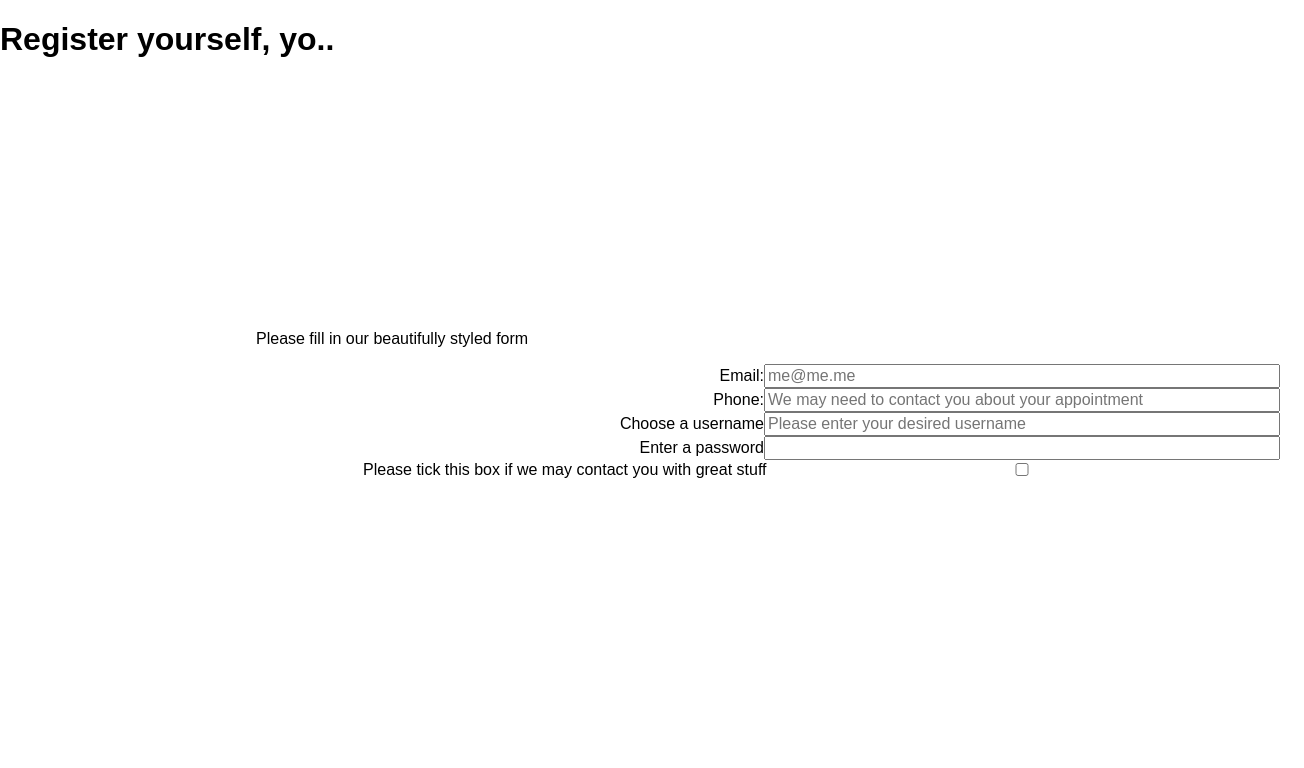
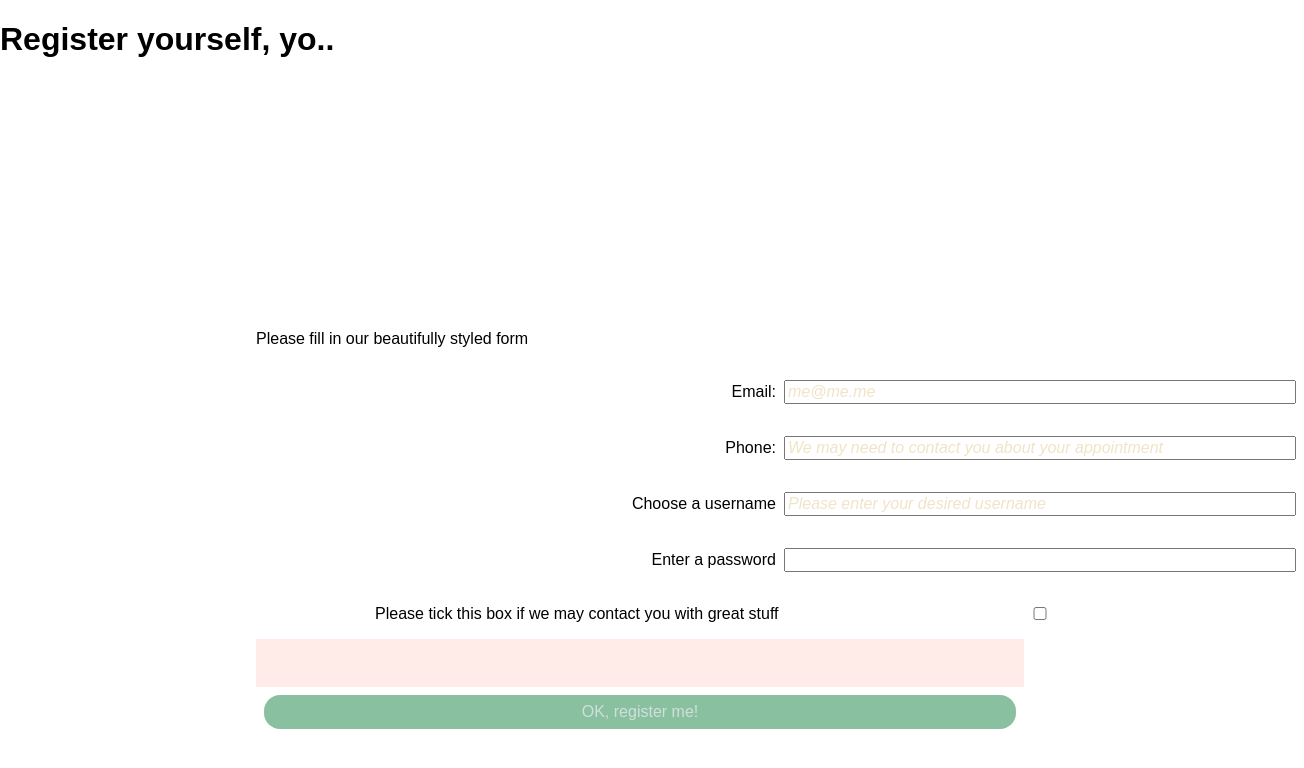
Before and after one commit to morkeltry/regform, a React (Create React App) app: page / in a window 1280 px wide. Shown: the top 768 px of the page, 1304 px wide, since content can reach past the window. Built offline with nearby package versions, Linux system fonts and the light colour scheme; the HTML template or start-up script is replaced by a standard one.

Commit message:
If any field's validation fails, Submit is blocked and not .clickable

```diff
--- a/src/App.js
+++ b/src/App.js
@@ -2,13 +2,16 @@
 import React, { Component } from 'react';
 import TitledInputElement from './TitledInputElement';
 import ValidationErrorMessage from './ValidationErrorMessage';
+import Submit from './Submit';
 import './App.css';
 
 class App extends Component {
   constructor () {
     super ();
+    //in state, true prevents submission, false reports no errors, message=error specifies the error
     this.state = {
-      message : false
+      message : false,
+      consent : false     // no input to consent field shoudl not block submission;
     }
     this.updateValidationErrorState = (newState) => {
       this.setState (newState)
@@ -16,13 +19,23 @@ class App extends Component {
   };
 
   formFields = [
-    ['Email: ', 'email', 'email', 'me@me.me', true],
-    ['Phone: ', 'phone', 'text', 'We may need to contact you about your appointment'],
-    ['Choose a username  ', 'username', 'text', 'Please enter your desired username'],
-    ['Enter a password ', 'password', 'password', null],
+    ['Email: ',             'email',    'email',  'me@me.me', true],
+    ['Phone: ',             'phone',    'text',   'We may need to contact you about your appointment', true],
+    ['Choose a username  ', 'username', 'text',   'Please enter your desired username', true],
+    ['Enter a password ',   'password', 'password', null, true],
     ['Please tick this box if we may contact you with great stuff', 'consent', 'checkbox', null]
   ];
 
+  count = 0;
+
+  zeroErrors = ()=> {
+    let r=this.formFields.every (field => {
+      console.log(this.count++, field[1],':',this.state[field[1]]);
+      return (this.state[field[1]] === false)
+    })
+    console.log('ZE:',r);
+    return r;
+    }
 
   render() {
     return (
@@ -34,20 +47,29 @@ class App extends Component {
 
           <p className="hello"> Please fill in our beautifully styled form </p>
 
-          {this.formFields.map (fieldContents =>
-          <TitledInputElement
-            title = {fieldContents[0]}
-            name = {fieldContents[1]}
-            type = {fieldContents[2]}
-            placeholder = {fieldContents[3]}
-            required = {!!fieldContents[4]}
+          {this.formFields.map (fieldContents => {
+          const [title, name, type, placeholder, required] = fieldContents;
+          return <TitledInputElement
+            title = {title}
+            name = {name}
+            key = {name}
+            type = {type}
+            placeholder = {placeholder}
+            required = {!!required}
             update = {this.updateValidationErrorState}
             errorState = {this.state[fieldContents[1]]}
-          />)}
+            ZE = {this.zeroErrors}
+          />})}
 
           <ValidationErrorMessage
             message = {this.state.message}
           />
+
+          <Submit
+            title = 'OK, register me!'
+            clickable = {this.zeroErrors}
+           />
+
         </form>
       </div>
     );
--- /dev/null
+++ b/src/Submit.css
@@ -0,0 +1,13 @@
+.submit-button {
+  text-align : center;
+  background-color : #88c0a0;
+  color : #d0e0d8;
+  padding : 0.5rem;
+  margin : 0.5rem;
+  border-radius: 1rem;
+}
+
+.clickable {
+  background-color : #008060;
+  color : #e0e0e0;
+}
--- /dev/null
+++ b/src/Submit.js
@@ -0,0 +1,23 @@
+import React, { Component } from 'react';
+import './Submit.css';
+
+class Submit extends Component {
+
+submitHandler = ()=> {
+
+}
+
+  render() {
+    let clickable=this.props.clickable()
+    return (
+      <div
+        className= {clickable ? "submit-button clickable" : "submit-button"}
+          onSubmit= {clickable ? this.submitHandler : ()=>{}}
+      >
+        {this.props.title}
+      </div>
+    );
+  }
+}
+
+export default Submit;
--- a/src/TitledInputElement.css
+++ b/src/TitledInputElement.css
@@ -3,11 +3,16 @@
   display : flex;
   flex-direction : row;
   align-items: center;
+
+  padding : 0.5rem;
+  margin : 0.5rem;
+  border-radius: 1rem;
+
 }
 
 .flex-child-left {
   width : 50%;
-  margin-right: auto;
+  margin-right: 0.5rem;
   text-align : right;
 }
 
@@ -16,3 +21,21 @@
   margin-left: auto;
   align : left;
 }
+
+.placeholder {
+  color : #f0e8e0;
+}
+
+::placeholder { /* Chrome, Firefox, Opera, Safari 10.1+ */
+    font-style : italic;
+    color: #f0e4c8;
+    opacity: 1; /* Firefox */
+}
+
+:-ms-input-placeholder { /* Internet Explorer 10-11 */
+    color: #f0e8e0;;
+}
+
+::-ms-input-placeholder { /* Microsoft Edge */
+    color: #f0e0d0;;
+}
--- a/src/TitledInputElement.js
+++ b/src/TitledInputElement.js
@@ -4,7 +4,7 @@ import validators from './validators';
 
 class TitledInputElement extends Component {
 
-  validate(event, update) {
+  validate(event, update, ZE) {
     const status = {};
     const node = event.target;
     const objection = validators[node.id](node.value);
@@ -13,8 +13,8 @@ class TitledInputElement extends Component {
         node.id+objection :
         false
     status[node.id] = !!objection;
-    console.log(typeof update, update);
     console.log(status);
+    console.log('ZE:', ZE());
     update (status);
 
     return
@@ -32,7 +32,7 @@ class TitledInputElement extends Component {
             placeholder={this.props.placeholder || ''}
             onChange={
               this.props.update ?
-              event => this.validate (event, this.props.update) :
+              event => this.validate (event, this.props.update, this.props.ZE) :
               ()=>{}
             }
           />
--- a/src/ValidationErrorMessage.css
+++ b/src/ValidationErrorMessage.css
@@ -0,0 +1,5 @@
+.status-error {
+  height : 3rem;
+  background-color: #ffece8;
+  color : #c82000;
+}
--- a/src/ValidationErrorMessage.js
+++ b/src/ValidationErrorMessage.js
@@ -1,4 +1,5 @@
 import React, { Component } from 'react';
+import './ValidationErrorMessage.css';
 
 class ValidationErrorMessage extends Component {
 
--- a/src/validators.js
+++ b/src/validators.js
@@ -1,7 +1,6 @@
 const validators = {};
 
 validators.email = text => {
-console.log('validating email');
   const emailRegExp = /[\w-]+@([\w-]+\.)+[\w-]+/ ;
   if (!emailRegExp.test(text))
     return ' does not appear valid'
@@ -10,7 +9,6 @@ console.log('validating email');
 }
 
 validators.phone = text => {
-console.log('validating phone');
   const entireNumberRegExp = /[^0-9^ ^x^+]/ ;
   const numberWithoutPlusRegExp = /[^0-9^ ^x]/ ;
   const XsRegExp = new RegExp ('[x]','gi');
@@ -30,7 +28,6 @@ console.log('validating phone');
 }
 
 validators.username = text => {
-console.log('validating username');
   const containsNonAlphanumPlusRegExp = /[^0-9^a-z-_#]/gi ;
   if (text.length < 3)
     return ' must be at least 3 alphanumeric characters (and _-#)';
@@ -42,7 +39,6 @@ console.log('validating username');
 }
 
 validators.password = (text) => {
-console.log('validating password');
   const containsLettersRegExp = /[a-z]/i ;
   const containsNonAlphanumericRegExp = /[^0-9^a-z]/ ;
   if (text.length < 8)
@@ -53,4 +49,7 @@ console.log('validating password');
   return false;
 }
 
+validators.consent = ()=> false;
+
+
 export default validators;
```
